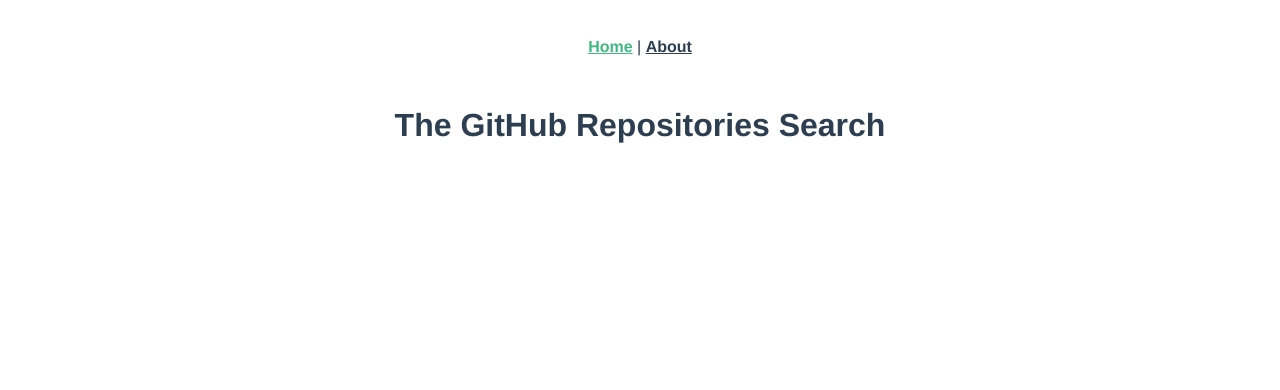
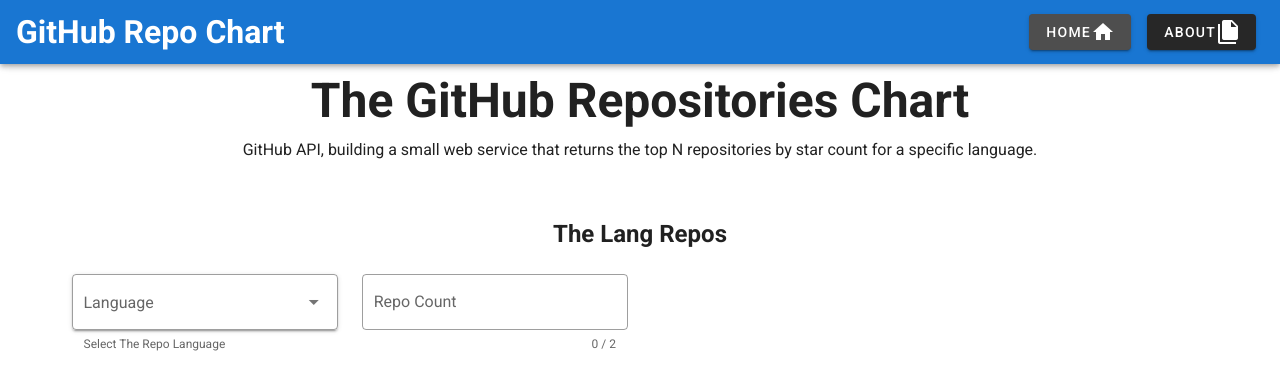
Before and after one commit to jaasmaz/Top-Repos-App, a Vue app: page / in a window 1280 px wide. Shown: the top 390 px of the page. Built offline with nearby package versions, Linux system fonts and the light colour scheme.

Commit message:
Add Dropdown and Text field

```diff
--- a/public/index.html
+++ b/public/index.html
@@ -1,11 +1,13 @@
 <!DOCTYPE html>
-<html lang="">
+<html lang="en">
   <head>
     <meta charset="utf-8">
     <meta http-equiv="X-UA-Compatible" content="IE=edge">
     <meta name="viewport" content="width=device-width,initial-scale=1.0">
     <link rel="icon" href="<%= BASE_URL %>favicon.ico">
     <title><%= htmlWebpackPlugin.options.title %></title>
+    <link rel="stylesheet" href="https://fonts.googleapis.com/css?family=Roboto:100,300,400,500,700,900">
+    <link rel="stylesheet" href="https://cdn.jsdelivr.net/npm/@mdi/font@latest/css/materialdesignicons.min.css">
   </head>
   <body>
     <noscript>
--- a/src/App.vue
+++ b/src/App.vue
@@ -1,32 +1,33 @@
 <template>
-  <div id="app">
-    <div id="nav">
-      <router-link to="/">Home</router-link> |
-      <router-link to="/about">About</router-link>
-    </div>
-    <router-view/>
-  </div>
+  <v-app>
+    <v-app-bar app color="primary" dark>
+      <div class="d-flex align-center">
+        <h1>GitHub Repo Chart</h1>
+      </div>
+
+      <v-spacer></v-spacer>
+
+      <v-btn class="ma-2" to="/">
+        <span>Home</span>
+        <v-icon>mdi-home</v-icon>
+      </v-btn>
+      <v-btn to="/about" class="ma-2">
+        <span>About</span>
+        <v-icon>mdi-file-multiple</v-icon>
+      </v-btn>
+    </v-app-bar>
+    <v-main>
+      <router-view />
+    </v-main>
+  </v-app>
 </template>
 
-<style>
-#app {
-  font-family: Avenir, Helvetica, Arial, sans-serif;
-  -webkit-font-smoothing: antialiased;
-  -moz-osx-font-smoothing: grayscale;
-  text-align: center;
-  color: #2c3e50;
-}
+<script>
+export default {
+  name: "App",
 
-#nav {
-  padding: 30px;
-}
-
-#nav a {
-  font-weight: bold;
-  color: #2c3e50;
-}
-
-#nav a.router-link-exact-active {
-  color: #42b983;
-}
-</style>
+  data: () => ({
+    //
+  }),
+};
+</script>
--- a/src/components/Chart.vue
+++ b/src/components/Chart.vue
@@ -1,12 +1,66 @@
 <template>
-  <div class="hello">
-    <h1>{{ msg }}</h1>
-  </div>
+  <v-container>
+    <v-row class="text-center">
+      <v-col class="mb-4">
+        <h1 class="display-2 font-weight-bold mb-3">
+          {{ msg }}
+        </h1>
+        <p class="subheading font-weight-regular">
+          GitHub API, building a small web service that returns the top N
+          repositories by star count for a specific language.
+        </p>
+      </v-col>
+      <v-col class="mb-5" cols="12">
+        <h2 class="headline font-weight-bold mb-3">The {{ language }} Repos</h2>
+        <v-form>
+          <v-container class="justify-center">
+            <v-row>
+              <v-col cols="6" sm="3">
+                <v-combobox
+                  clearable
+                  outlined
+                  persistent-hint
+                  small-chips
+                  solo
+                  label="Language"
+                  hint="Select The Repo Language"
+                ></v-combobox>
+              </v-col>
+              <v-col cols="6" sm="3">
+                <v-text-field
+                  v-model="title"
+                  :rules="rules"
+                  outlined
+                  counter="2"
+                  hint="This field uses counter prop"
+                  label="Repo Count"
+                ></v-text-field>
+              </v-col>
+            </v-row>
+          </v-container>
+        </v-form>
+        <v-row justify="center">
+          <a
+            v-for="(eco, i) in ecosystem"
+            :key="i"
+            :href="eco.href"
+            class="subheading mx-3"
+            target="_blank"
+          >
+            {{ eco.text }}
+          </a>
+        </v-row>
+      </v-col>
+    </v-row>
+  </v-container>
 </template>
 
 <script>
 export default {
-  name: "Chart",
+  data: () => ({
+    name: "Chart",
+    language: "Lang",
+  }),
   props: {
     msg: String,
   },
--- a/src/main.js
+++ b/src/main.js
@@ -2,11 +2,13 @@
 import App from './App.vue'
 import router from './router'
 import store from './store'
+import vuetify from './plugins/vuetify'
 
 Vue.config.productionTip = false
 
 new Vue({
   router,
   store,
+  vuetify,
   render: h => h(App)
 }).$mount('#app')
--- /dev/null
+++ b/src/plugins/vuetify.js
@@ -0,0 +1,7 @@
+import Vue from 'vue';
+import Vuetify from 'vuetify/lib/framework';
+
+Vue.use(Vuetify);
+
+export default new Vuetify({
+});
--- a/src/views/About.vue
+++ b/src/views/About.vue
@@ -3,3 +3,17 @@
     <h1>This is an about page</h1>
   </div>
 </template>
+
+<script>
+export default {
+  data: () => ({
+    VUE_API: process.env.VUE_APP_API_TOKEN,
+  }),
+  methods:{
+
+  },
+  created() {
+      // console.log(this.VUE_API)
+  },
+};
+</script>
--- a/src/views/Home.vue
+++ b/src/views/Home.vue
@@ -1,7 +1,5 @@
 <template>
-  <div class="home">
-    <Chart msg="The GitHub Repositories Search" />
-  </div>
+  <Chart msg="The GitHub Repositories Chart" />
 </template>
 
 <script>
@@ -10,6 +8,7 @@
 
 export default {
   name: "Home",
+
   components: {
     Chart,
   },
--- /dev/null
+++ b/vue.config.js
@@ -0,0 +1,5 @@
+module.exports = {
+  transpileDependencies: [
+    'vuetify'
+  ]
+}
```
Also changed, not shown: package.json (+6 -2 lines), 1 other file (tests, documents, lock files or other folders).
